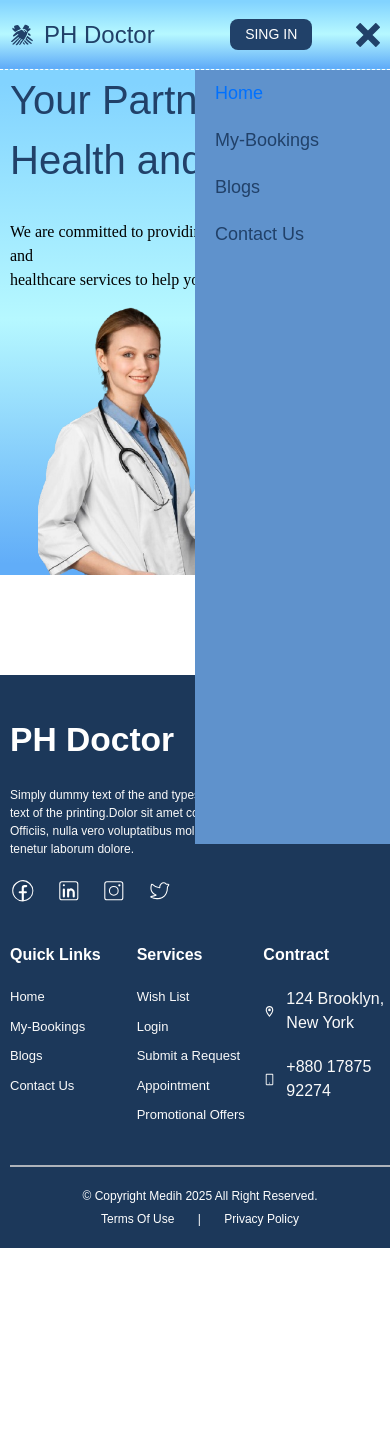
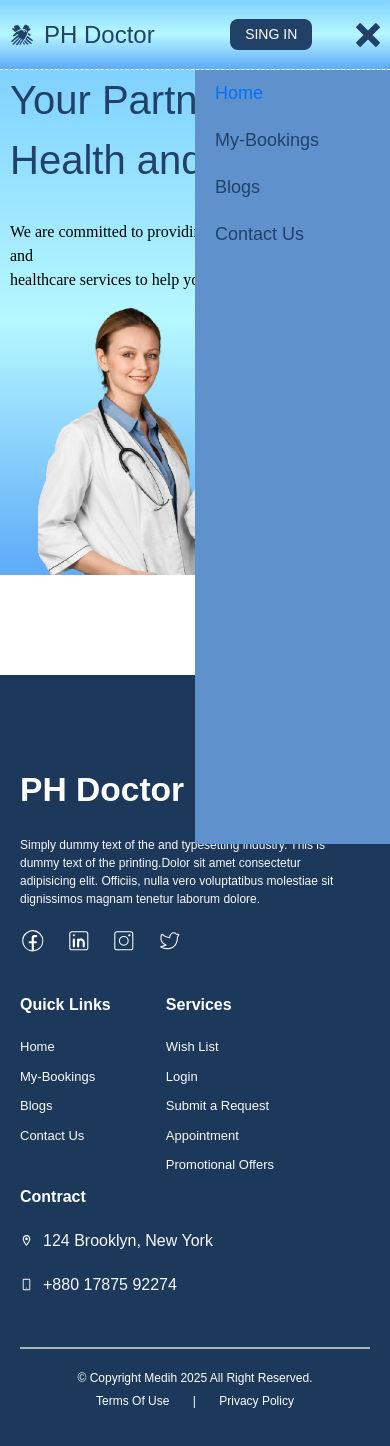
Before and after one commit to shsobur/ph-doctor, a React (Vite) app: page / in a window 390 px wide. Shown: the top 1446 px of the page. Before the commit the page ends 1248 px from the top, so only its background shows below. Built offline with nearby package versions, Linux system fonts and the light colour scheme; a web font is replaced by a local one.

Commit message:
Fixed some big on footer

```diff
--- a/src/Shared/Footer/Footer.css
+++ b/src/Shared/Footer/Footer.css
@@ -1,17 +1,14 @@
 .main_footer_section_outer_container {
   height: auto;
-  max-width: 1920px;
-  min-width: 400px;
-  margin: auto;
   color: #ffffff;
-  padding: 20px 50px;
   margin-top: 100px;
   background-color: #1c385a;
 }
 
 .main_footer_section_inner_container {
-  height: 100%;
-  width: 100%;
+  max-width: 1530px;
+  margin: auto;
+  padding: 50px 10px;
 }
 
 .footer_content_top_container {
@@ -216,3 +213,26 @@
     gap: 5px;
   }
 }
+
+@media screen and (max-width: 475px) {
+  .main_footer_title_container {
+    width: 100%;
+  }
+
+  #footer_box-2 {
+    width: 100%;
+    grid-column-start: 1;
+    grid-column-end: 6;
+  }
+
+  #footer_box-3 {
+    width: 100%;
+    grid-column-start: 6;
+    grid-column-end: -1;
+  }
+  #footer_box-4 {
+    width: 100%;
+    grid-column-start: 1;
+    grid-column-end: -1;
+  }
+}
--- a/src/Shared/Footer/Footer.jsx
+++ b/src/Shared/Footer/Footer.jsx
@@ -14,6 +14,7 @@ const Footer = () => {
       <footer>
         <div className="main_footer_section_outer_container">
           <div className="main_footer_section_inner_container">
+
             <div className="footer_content_top_container">
               <div id="footer_box-1" className="main_footer_title_container">
                 <div className="footer_main_title_container">
@@ -93,6 +94,7 @@ const Footer = () => {
                 Terms Of Use <span className="pl-5 pr-5">|</span> Privacy Policy
               </div>
             </div>
+
           </div>
         </div>
       </footer>
```
